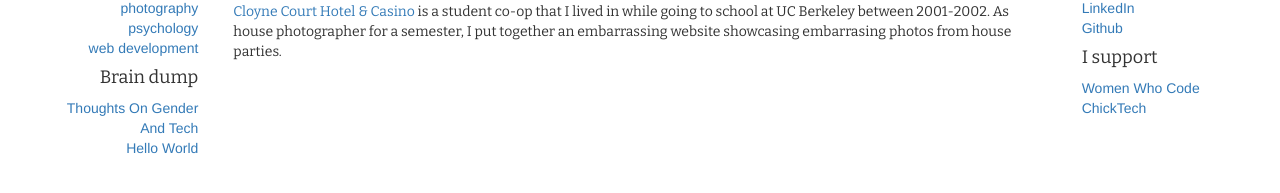
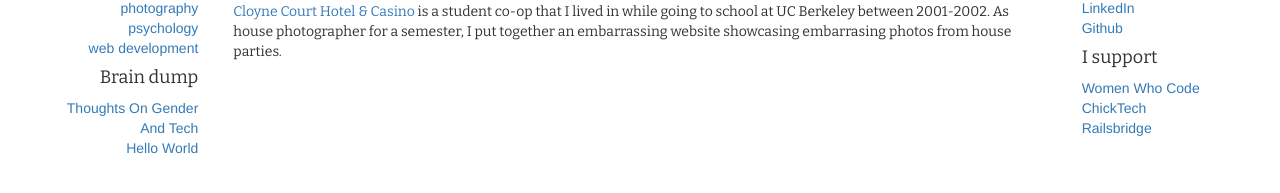
Before and after one commit to emmafern/emmafern.github.io, a Jekyll site: the page built from archeology/index.html, in a window 1280 px wide. Shown: the part 172-365 px from the top of the page. Built offline with Jekyll 4.4.1, drawn with Linux system fonts in a browser that asks for light colours.

Commit message:
add railsbridge link

```diff
--- a/_layouts/default.html
+++ b/_layouts/default.html
@@ -68,6 +68,7 @@ header_title: Emma Ferneyhough Colner
       <ul class="ul-nobullets ul-nopadding">
         <li><a href="https://www.womenwhocode.com/">Women Who Code</a></li>
         <li><a href="http://chicktech.org/">ChickTech</a></li>
+        <li><a href="http://www.railsbridge.org/">Railsbridge</a></li>
       </ul>
     <div>
 
```
